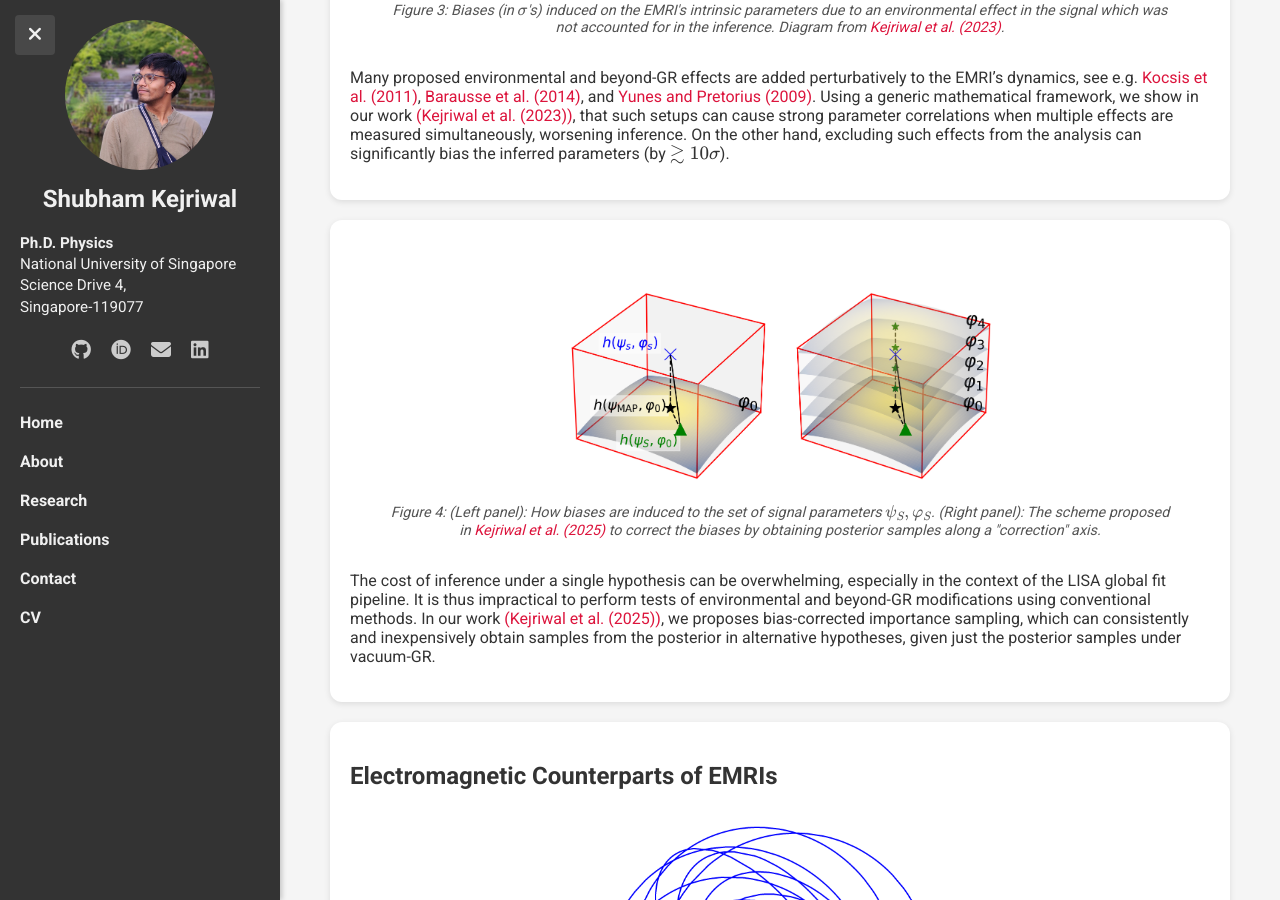
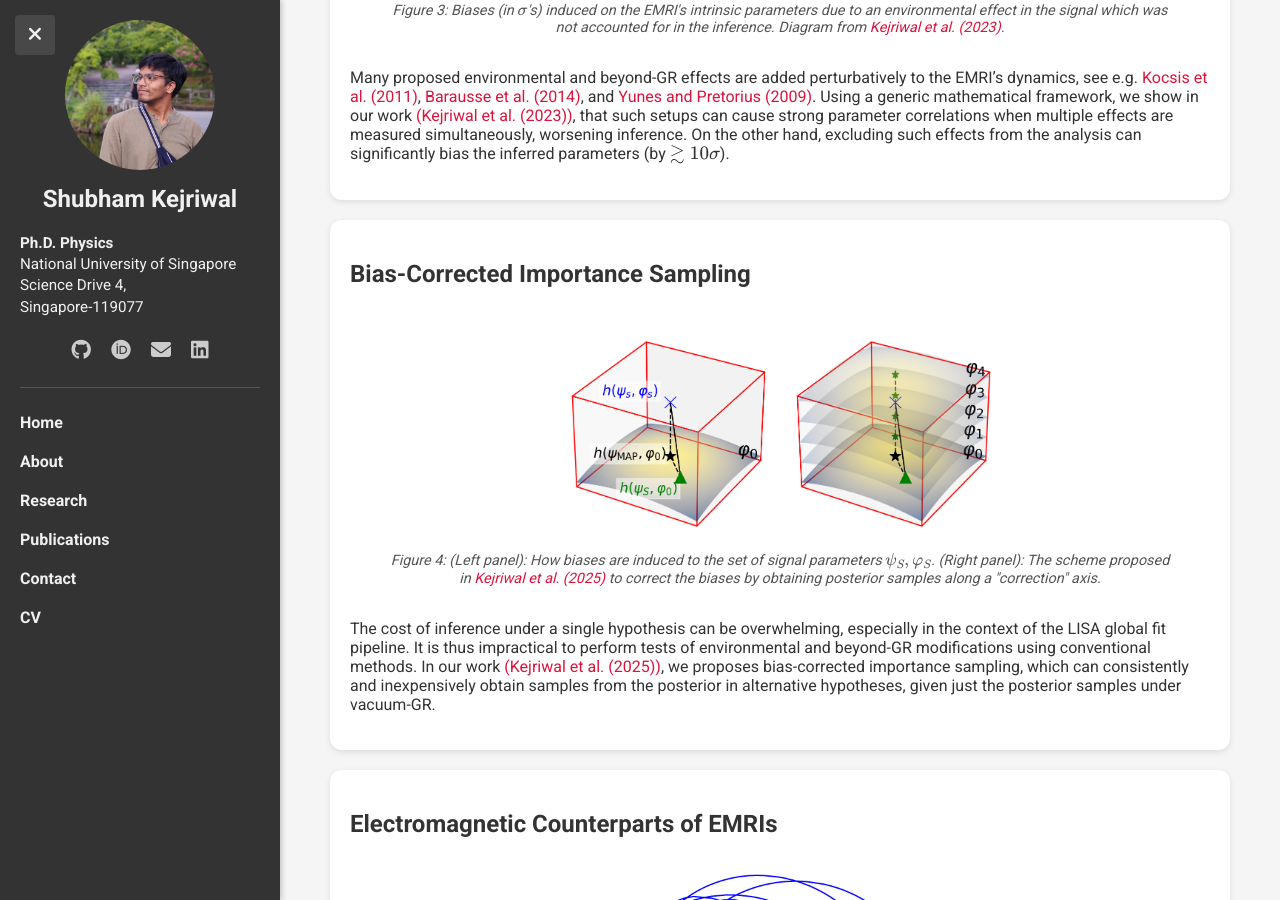
Before and after one commit to perturber/shubham, a Jekyll site: the page built from research.md, in a window 1280 px wide and 900 px high, scrolled down 1810 px. Built offline with Jekyll 4.4.1, drawn with Linux system fonts in a browser that asks for light colours; formulas are drawn with MathJax 3.

Commit message:
Add files via upload

```diff
--- a/research.md
+++ b/research.md
@@ -73,6 +73,8 @@ Many proposed environmental and beyond-GR effects are added perturbatively to th
 
 <div class="bubble" markdown="1">
 
+## Bias-Corrected Importance Sampling
+
 <figure>
   <!-- Inline style on IMG sets DESKTOP max width -->
   <!-- CSS handles mobile scaling (width: 100%, max-width: 100%) -->
```
